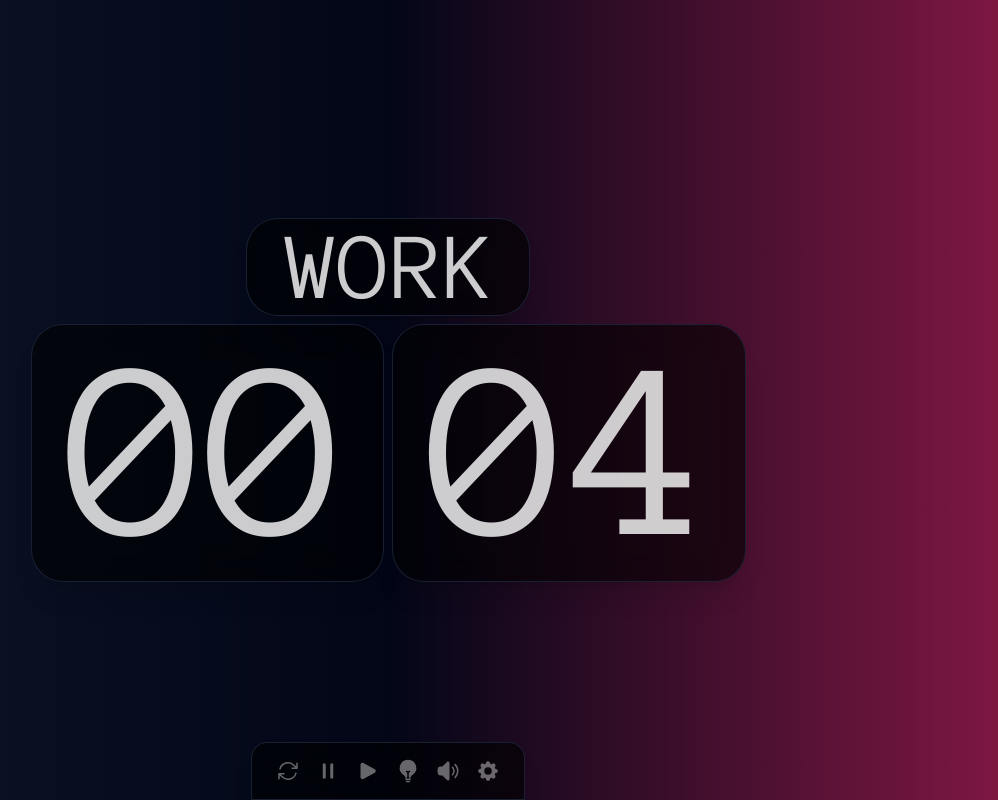
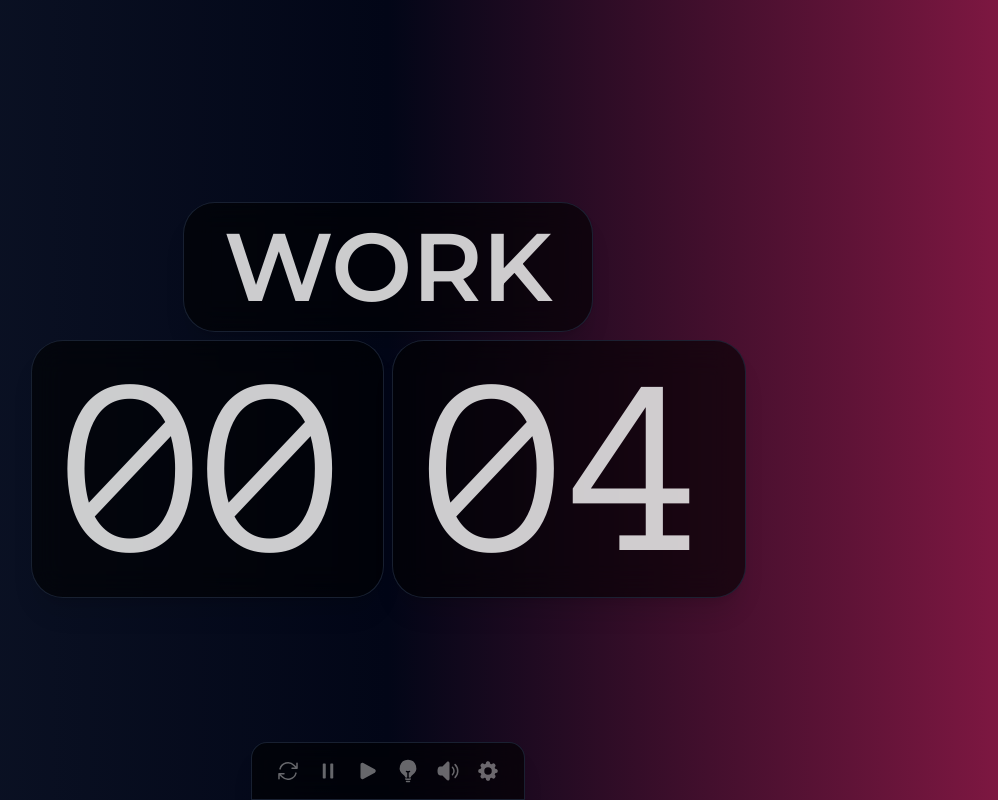
Before and after one commit to MarcusVeres/pomo-pro, a website: page index.html in a window 1280 px wide. Shown: the whole page, without its empty margins (252-1250 px from the left). Drawn offline with nearby package versions, Linux system fonts and the light colour scheme; files that its build step writes are made by us from their sources.

Commit message:
Updates mode display style

```diff
--- a/index.html
+++ b/index.html
@@ -53,8 +53,8 @@
 
     <!-- TODO :: a grid seems like it would be better for this kind of layout -->
     <div class="flex items-center justify-center gap-2">
-      <div class="px-10 text-center border rounded-[32px] shadow-xl border-opacity-80 border-slate-800 bg-black/60 backdrop-blur-lg">
-        <h2 id="display-mode" class="text-center font-mono font-normal text-[96px] -mr-2 p-0 leading-none tracking-normal text-white/80">
+      <div class="px-10 py-4 text-center border rounded-[32px] shadow-xl border-opacity-80 border-slate-800 bg-black/60 backdrop-blur-lg">
+        <h2 id="display-mode" class="text-center font-sans font-semibold text-[96px] p-0 leading-none tracking-normal text-white/80">
           MODE
         </h2>
       </div>
```
